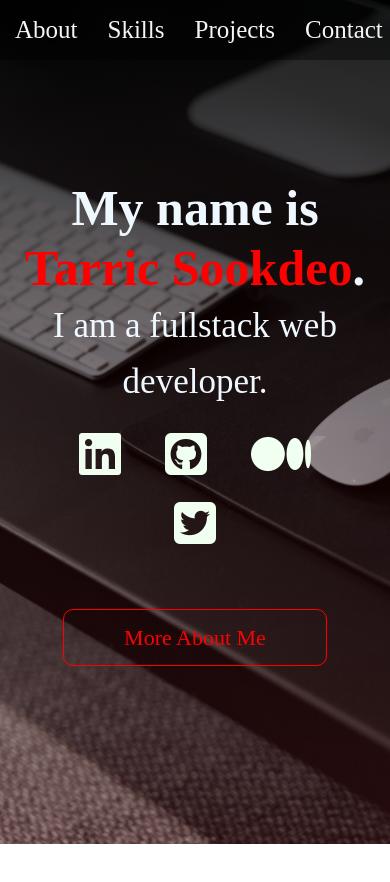
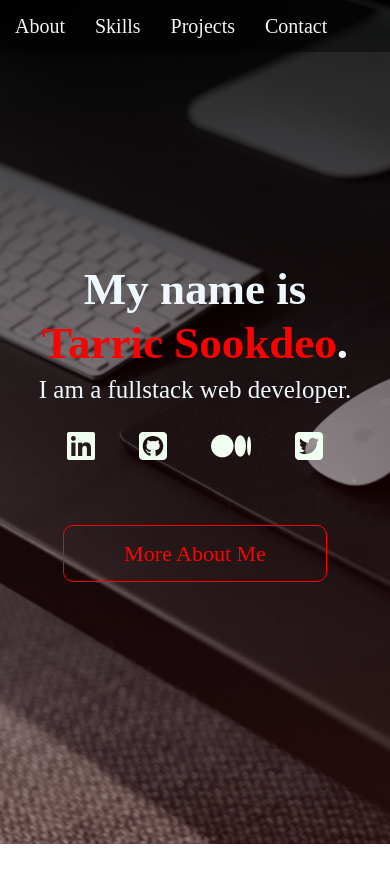
Before and after one commit to tarricsookdeo/tarricsookdeo, a plain HTML site: page index.html in a window 390 px wide. Shown: the top 882 px of the page. Drawn offline with Linux system fonts and the light colour scheme.

Commit message:
Add media queries for responsiveness

```diff
--- a/index.html
+++ b/index.html
@@ -18,16 +18,16 @@
         <a
           href="https://www.linkedin.com/in/tarric-sookdeo-a86b841a1/"
           target="”_blank”"
-          ><i class="fab fa-linkedin fa-3x"></i
+          ><i class="fab fa-linkedin fa-2x"></i
         ></a>
         <a href="https://github.com/tarricsookdeo" target="”_blank”"
-          ><i class="fab fa-github-square fa-3x"></i
+          ><i class="fab fa-github-square fa-2x"></i
         ></a>
         <a href="https://medium.com/@tarricsookdeo" target="_blank"
-          ><i class="fab fa-medium fa-3x"></i
+          ><i class="fab fa-medium fa-2x"></i
         ></a>
         <a href="https://twitter.com/TarricSookdeo" target="_blank"
-          ><i class="fab fa-twitter-square fa-3x"></i
+          ><i class="fab fa-twitter-square fa-2x"></i
         ></a>
       </div>
       <a href="#about-me" id="header-btn">More About Me</a>
--- a/styles.css
+++ b/styles.css
@@ -88,8 +88,24 @@ nav ul > li > a:hover {
   width: 100%;
 }
 
+
 /* ABOUT ME SECTION STYLES */
 
 #about-me {
   height: 100vh;
 }
+
+/* MEDIA QUERIES */
+@media only screen and (max-width: 750px) {
+  nav {
+    font-size: 20px;
+  }
+
+  #landing-area h1 {
+    font-size: 45px;
+  }
+
+  #landing-area h2 {
+    font-size: 25px;
+  }
+}
```
